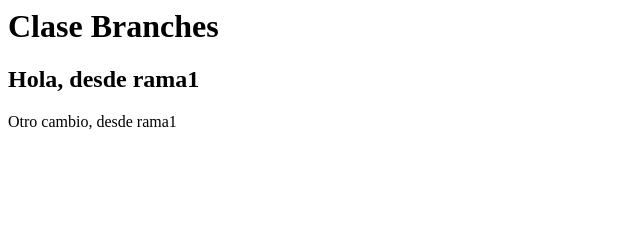
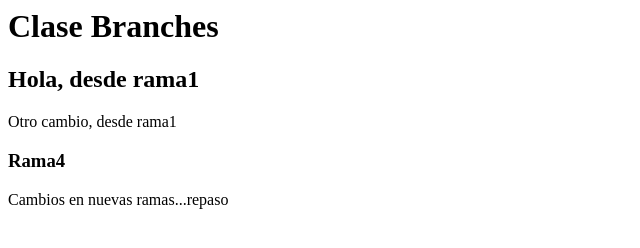
Before and after one commit to Victor-Zapata/branches, a plain HTML site: page index.html in a window 1280 px wide. Shown: the whole page, without its empty margins (0-640 px from the left). Drawn offline with Linux system fonts and the light colour scheme.

Commit message:
new-section

```diff
--- a/index.html
+++ b/index.html
@@ -9,5 +9,11 @@
     <h1>Clase Branches</h1>
     <h2>Hola, desde rama1</h2>
     <p>Otro cambio, desde rama1</p>
+
+    <section>
+        <h3>Rama4</h3>
+        <p>Cambios en nuevas ramas...repaso</p>
+    </section>
+
 </body>
 </html>
```
